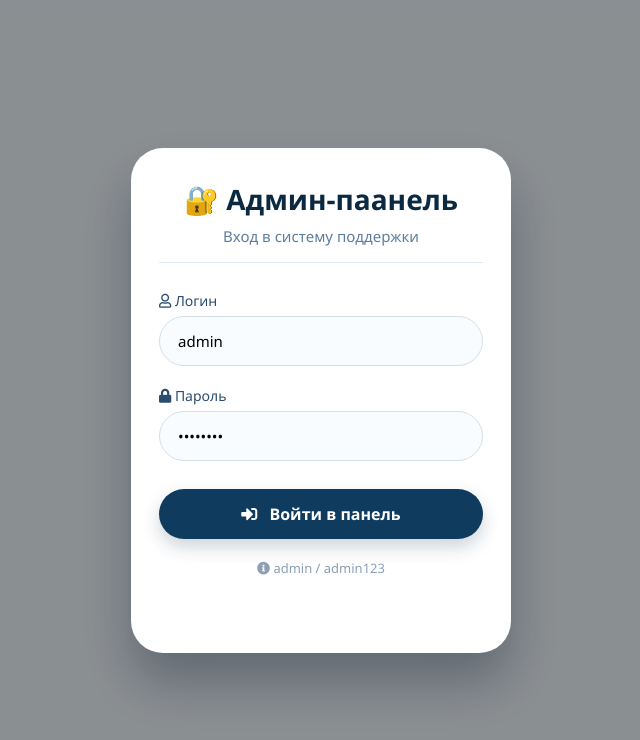
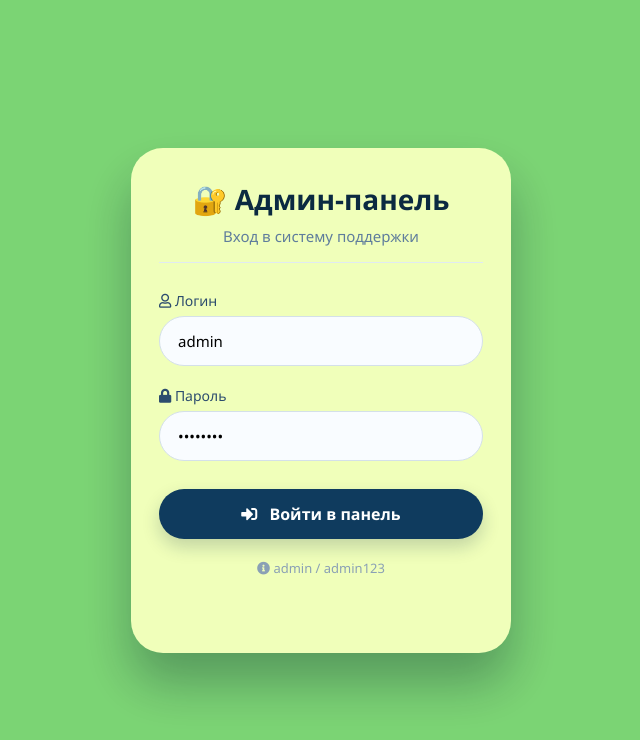
Before and after one commit to andreytokaref/full-stack-pr, a plain HTML site: page index.html in a window 1280 px wide. Shown: the whole page, without its empty margins (319-959 px from the left). Drawn offline with Linux system fonts and the light colour scheme.

Commit message:
test v.0.1.1
styles revamped and added dockerfile and docker-compose, need to add .dockerignore

```diff
--- a/index.html
+++ b/index.html
@@ -13,7 +13,7 @@
     <!-- Окно авторизации -->
     <div class="auth-overlay" id="authOverlay">
         <div class="auth-card">
-            <h2>🔐 Админ-паанель</h2>
+            <h2>🔐 Админ-панель</h2>
             <p>Вход в систему поддержки</p>
 
             <div class="input-group">
--- a/styles.css
+++ b/styles.css
@@ -6,7 +6,7 @@
 }
 
 body {
-    background: #e7eef4;
+    background: #8aec82;
     min-height: 100vh;
     display: flex;
     align-items: center;
@@ -21,7 +21,7 @@ body {
     left: 0;
     width: 100%;
     height: 100%;
-    background: rgba(0, 0, 0, 0.4);
+    background: rgba(0, 0, 0, 0.1);
     backdrop-filter: blur(3px);
     display: flex;
     align-items: center;
@@ -31,7 +31,7 @@ body {
 }
 
 .auth-card {
-    background: white;
+    background: rgb(240, 255, 186);
     width: 380px;
     max-width: 94%;
     border-radius: 32px;
```
Also changed, not shown: 2 other files.
